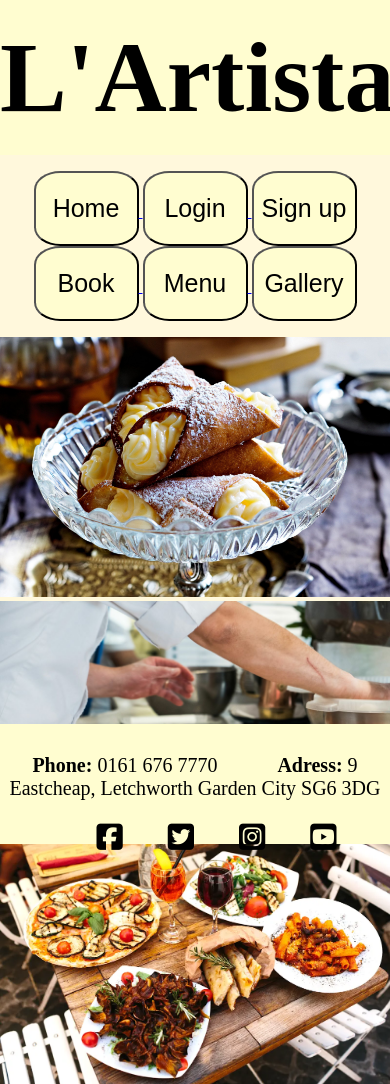
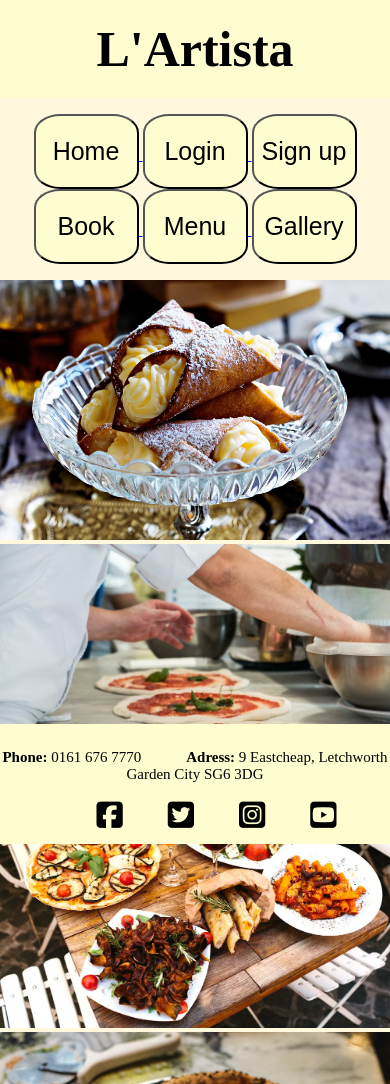
Before and after one commit to mmunson94/Restaurant-Booking-P4, a Django app: page /gallery/ in a window 390 px wide. Shown: the top 1084 px of the page. Run offline with Django 3.2, Linux system fonts and the light colour scheme; some libraries are stand-ins or nearby versions.

Commit message:
Add styling to fit content for mobile devis

```diff
--- a/todo/static/css/style.css
+++ b/todo/static/css/style.css
@@ -296,3 +296,17 @@ footer > div {
     padding-top: 20px;
     align-items: left;
 }
+
+@media screen and (min-width: 200px) and (max-width: 480px) {
+    header {
+        font-size: 25px;
+    }
+
+    #contact-us {
+        font-size: 15px;
+    }
+
+    .about-us-container {
+        font-size: 20px;
+    }
+}
```
Also changed, not shown: db.sqlite3.
